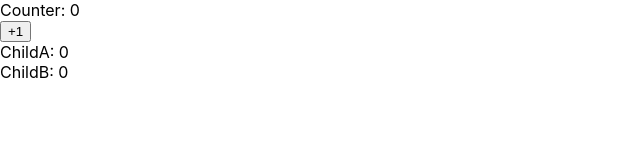
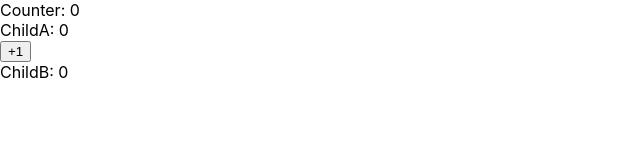
Before and after one commit to Hongxiao82/Lai-Twitch, a React (Create React App) app in the folder twitchfe/: page / in a window 1280 px wide. Shown: the top 160 px of the page, without its empty margins (0-640 px from the left). Built offline with nearby package versions, Linux system fonts and the light colour scheme.

Commit message:
button move to child

```diff
--- a/twitchfe/src/App.js
+++ b/twitchfe/src/App.js
@@ -5,8 +5,14 @@ import React from "react";
 const ChildA = (props) => {
   return <div>ChildA: {props.num}</div>;
 };
+
 const ChildB = (props) => {
-  return <div>ChildB: {props.num}</div>;
+  return (
+    <>
+      <button onDoubleClick={props.handleButtonClick}>+1</button>
+      <div>ChildB: {props.num}</div>
+    </>
+  );
 };
 
 class App extends React.Component {
@@ -24,9 +30,11 @@ class App extends React.Component {
     return (
       <>
         <div>Counter: {this.state.counter}</div>
-        <button onDoubleClick={this.handleButtonClick}>+1</button>
         <ChildA num={this.state.counter} />
-        <ChildB num={this.state.counter} />
+        <ChildB
+          num={this.state.counter}
+          handleButtonClick={this.handleButtonClick}
+        />
       </>
     );
   }
```
